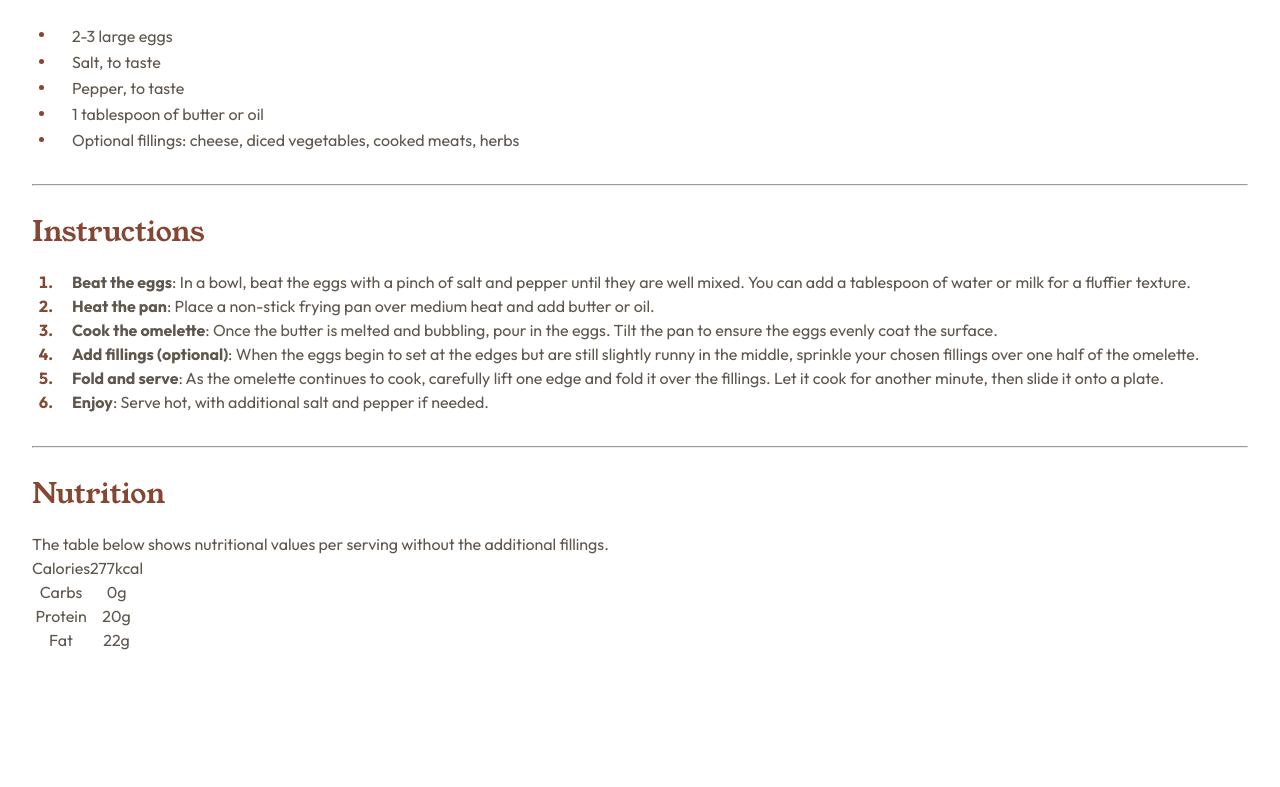
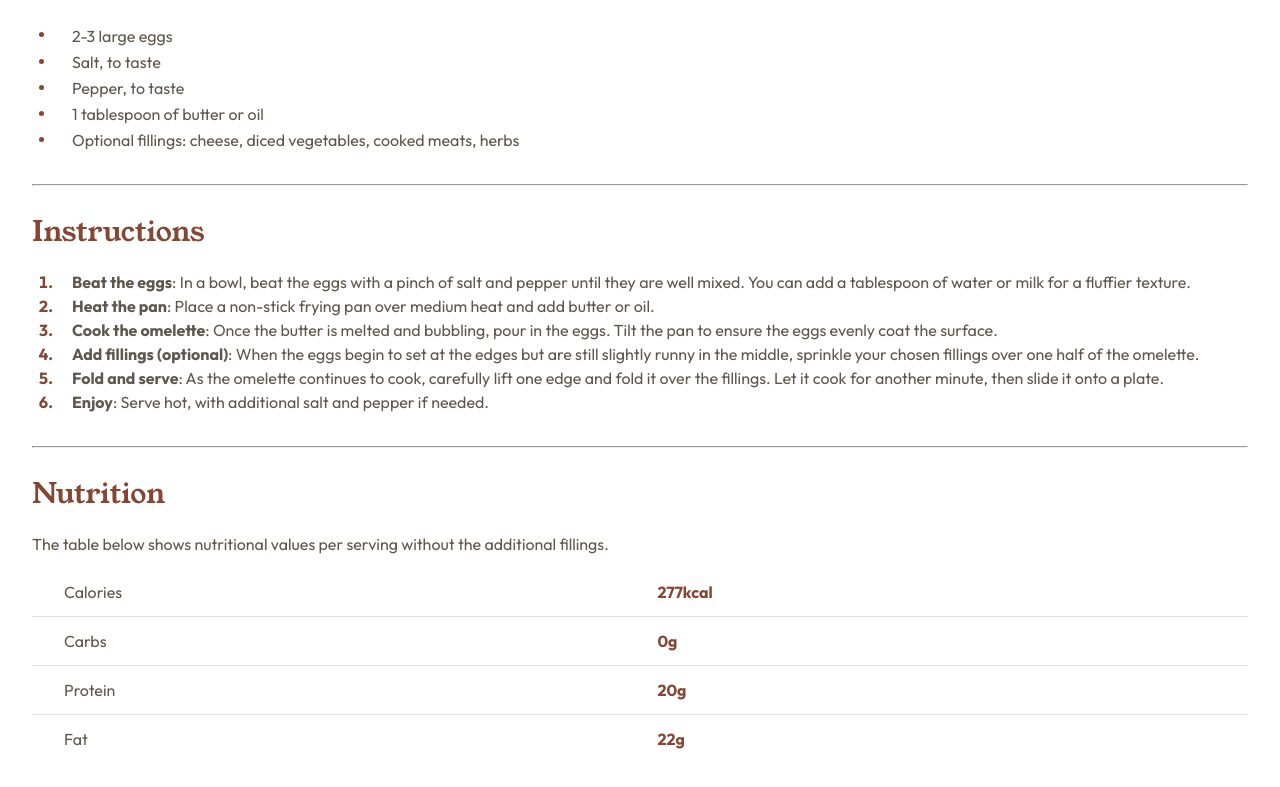
Before and after one commit to dantvi/recipe-page, a plain HTML site: page index.html in a window 1280 px wide. Shown: the part 594-1381 px from the top of the page. Before the commit the page ends 1286 px from the top, so only its background shows below. Drawn offline with Linux system fonts and the light colour scheme.

Commit message:
nutrition styles

```diff
--- a/css/style.css
+++ b/css/style.css
@@ -121,3 +121,33 @@ hr {
 ol li::marker{
     font-weight: 700;
 }
+
+.nutrition p {
+    margin-bottom: 2.4rem;
+}
+
+.grid-container {
+    display: grid;
+    grid-template-columns: auto auto;
+    row-gap: 1.2rem;
+}
+
+.grid-item {
+    padding-left: 3.2rem;
+    border-bottom: 1px solid var(--stone-150);
+    padding-bottom: 1.2rem;
+}
+
+.grid-item-bold {
+    color: var(--brown-800);
+    font-weight: 700;
+}
+
+.grid-item-bold:not(:last-child) {
+    border-bottom: 1px solid var(--stone-150);
+    padding-bottom: 1.2rem;
+}
+
+.grid-item-last-child {
+    padding-left: 3.2rem;
+}
--- a/index.html
+++ b/index.html
@@ -63,24 +63,16 @@
                     <div class="nutrition">
                         <h2>Nutrition</h2>
                         <p>The table below shows nutritional values per serving without the additional fillings.</p>
-                        <table>
-                            <tr>
-                                <th>Calories</th>
-                                <th>277kcal</th>
-                            </tr>
-                            <tr>
-                                <th>Carbs</th>
-                                <th>0g</th>
-                            </tr>
-                            <tr>
-                                <th>Protein</th>
-                                <th>20g</th>
-                            </tr>
-                            <tr>
-                                <th>Fat</th>
-                                <th>22g</th>
-                            </tr>
-                        </table>
+                        <div class="grid-container">
+                            <div class="grid-item">Calories</div>
+                            <div class="grid-item-bold">277kcal</div>
+                            <div class="grid-item">Carbs</div>
+                            <div class="grid-item-bold">0g</div>
+                            <div class="grid-item">Protein</div>
+                            <div class="grid-item-bold">20g</div>
+                            <div class="grid-item-last-child">Fat</div>
+                            <div class="grid-item-bold">22g</div>
+                        </div>
                     </div>
                 </div>
             </div>
```
